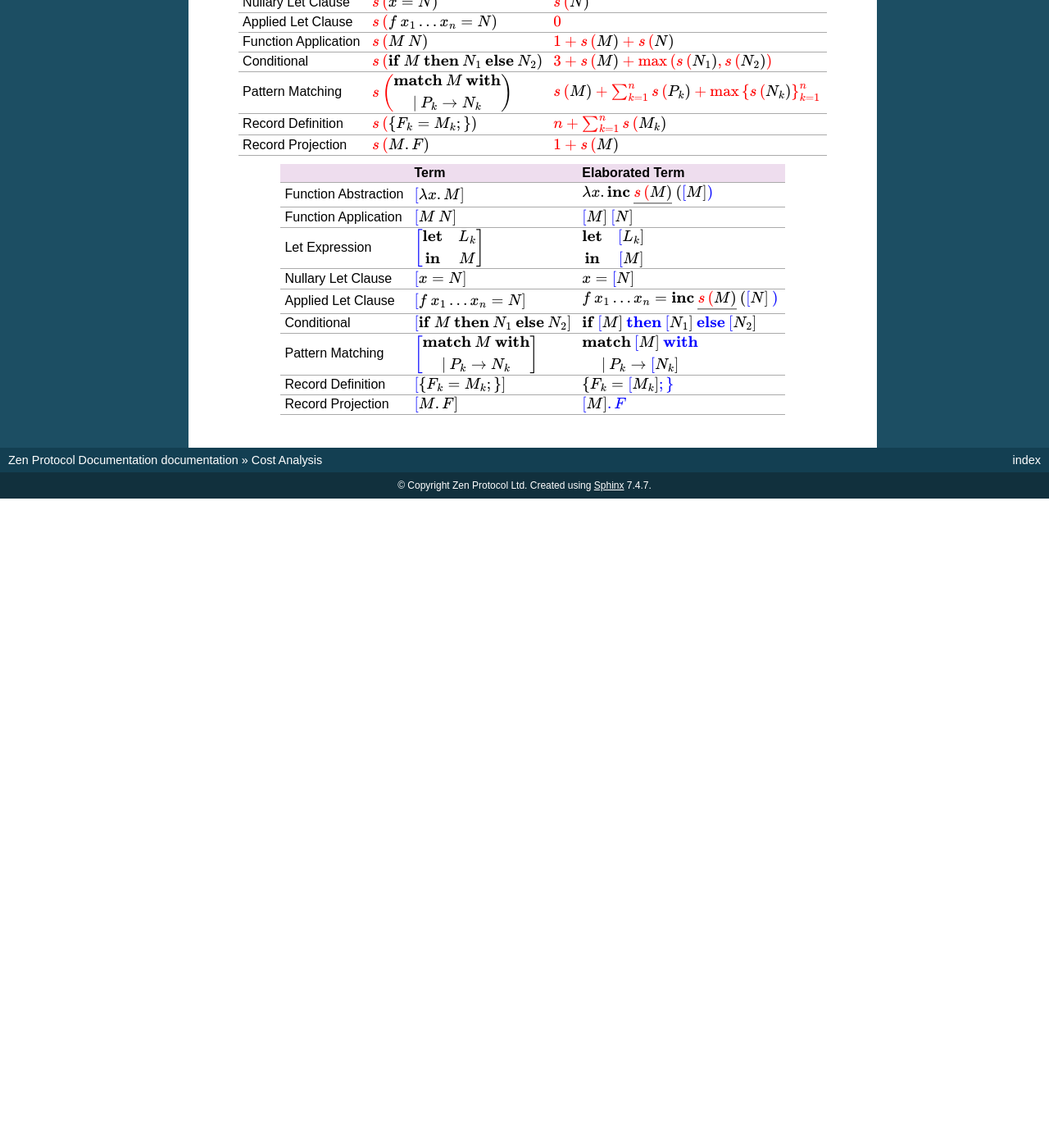
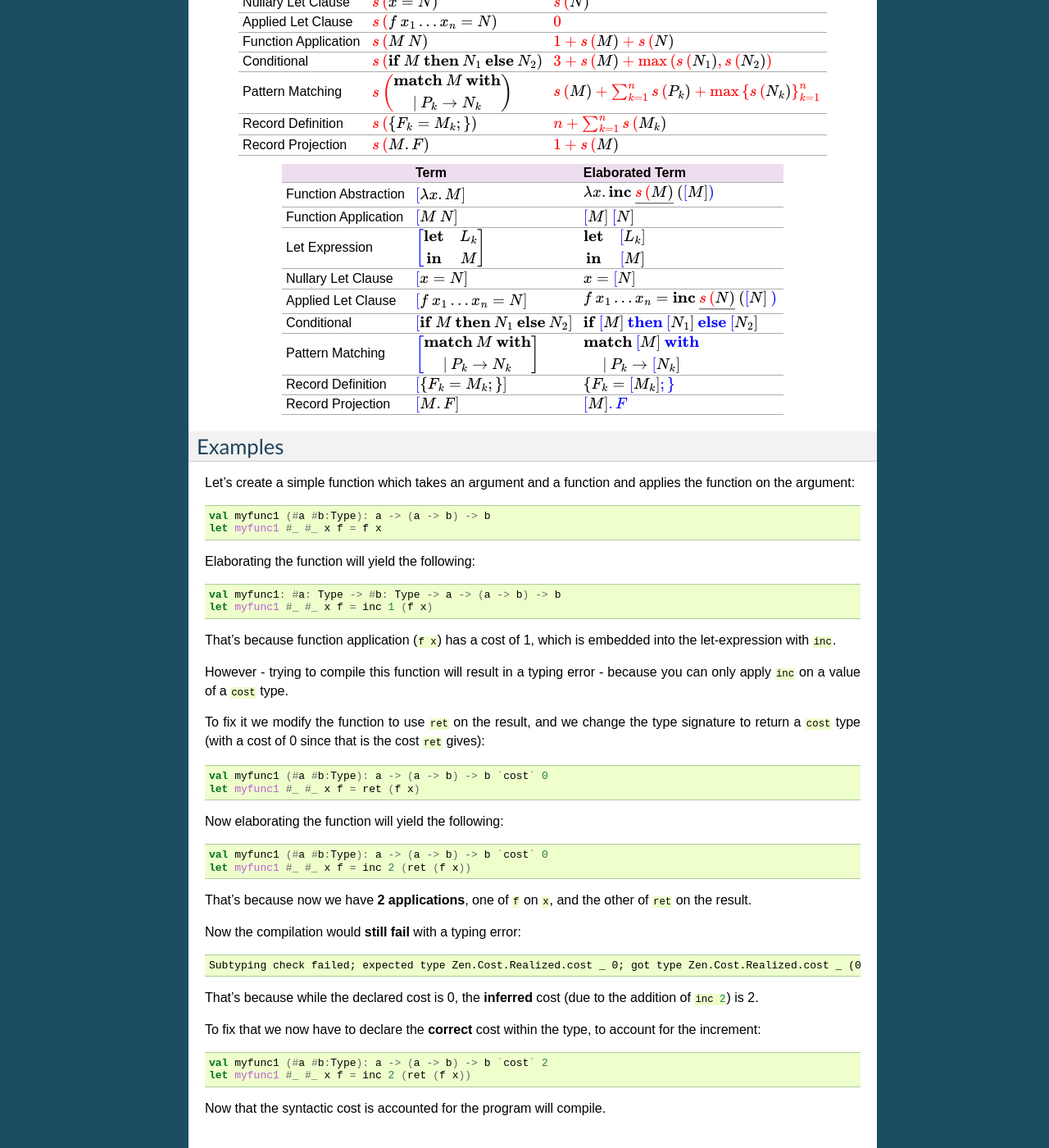
Before and after one commit to zenprotocol/docs, a Sphinx documentation site: the page built from docs/root/contracts/cost.rst, in a window 1280 px wide and 1400 px high, scrolled down 2305 px. Shown: the whole window at 82% size. Built offline with Sphinx 7.4.7, drawn with Linux system fonts in a browser that asks for light colours; before the commit the page ends 2913 px from its top, so only the background shows below that; some of the changed text lies outside the part shown.

Commit message:
added an example to the cost model

```diff
--- a/docs/root/contracts/cost.rst
+++ b/docs/root/contracts/cost.rst
@@ -135,7 +135,7 @@ The elaborator scans the syntax trees of the terms and recursively sums up the c
 each branch, adding additional constant cost with each clause and primitive operation.
 
 Eventually, when the elaborator reaches either a **lambda expression**,
-or a **let expression** - it embeds the accumulated cost of the body of the expression
+or a **let expression** (which could be a **top-level let**) - it embeds the accumulated cost of the body of the expression
 into the body, by replacing it with an application of the :fsharp:`inc` function, along
 with the accumulated cost, on the body; this ensures 2 things:
 
@@ -208,7 +208,7 @@ with the accumulated cost, on the body; this ensures 2 things:
      - :math:`x = \color{blue}{\left[\color{black}{N}\right]}`
    * - Applied Let Clause
      - :math:`\color{blue}{\left[\color{black}{f\:x_{1}\ldots x_{n}=N}\right]}`
-     - :math:`f\:x_{1}\ldots x_{n}=\textbf{inc}\:\underline{\color{red}{s\left(\color{black}{M}\right)}}\:\text{(}\color{blue}{\left[\color{black}{N}\right]}\:\text{)}`
+     - :math:`f\:x_{1}\ldots x_{n}=\textbf{inc}\:\underline{\color{red}{s\left(\color{black}{N}\right)}}\:\text{(}\color{blue}{\left[\color{black}{N}\right]}\:\text{)}`
    * - Conditional
      - :math:`\color{blue}{\left[\color{black}{ \textbf{if}\:M\:\textbf{then}\:N_{1}\:\textbf{else}\:N_{2} }\right]}`
      - :math:`\textbf{if}\:\color{blue}{\left[ \color{black}{M}\right]}\:\textbf{then}\:\color{blue}{\left[ \color{black}{N_{1}}\right]}\:\textbf{else}\:\color{blue}{\left[ \color{black}{N_{2}}\right]}`
@@ -221,3 +221,59 @@ with the accumulated cost, on the body; this ensures 2 things:
    * - Record Projection
      - :math:`\color{blue}{\left[\color{black}{ M.F }\right]}`
      - :math:`\color{blue}{\left[ \color{black}{M}\right]}.F`
+
+
+Examples
+--------
+
+Let's create a simple function which takes an argument and a function and applies the function on the argument:
+
+.. code-block:: fsharp
+
+    val myfunc1 (#a #b:Type): a -> (a -> b) -> b
+    let myfunc1 #_ #_ x f = f x
+
+Elaborating the function will yield the following:
+
+.. code-block:: fsharp
+
+    val myfunc1: #a: Type -> #b: Type -> a -> (a -> b) -> b
+    let myfunc1 #_ #_ x f = inc 1 (f x)
+
+That's because function application (:fsharp:`f x`) has a cost of 1, which is embedded into the let-expression with :fsharp:`inc`.
+
+However - trying to compile this function will result in a typing error - because you can only apply :fsharp:`inc` on a value of a :fsharp:`cost` type.
+
+To fix it we modify the function to use :fsharp:`ret` on the result, and we change the type signature to return a :fsharp:`cost` type
+(with a cost of 0 since that is the cost :fsharp:`ret` gives):
+
+.. code-block:: fsharp
+
+    val myfunc1 (#a #b:Type): a -> (a -> b) -> b `cost` 0
+    let myfunc1 #_ #_ x f = ret (f x)
+
+Now elaborating the function will yield the following:
+
+.. code-block:: fsharp
+
+    val myfunc1 (#a #b:Type): a -> (a -> b) -> b `cost` 0
+    let myfunc1 #_ #_ x f = inc 2 (ret (f x))
+
+That's because now we have **2 applications**, one of :fsharp:`f` on :fsharp:`x`, and the other of :fsharp:`ret` on the result.
+
+Now the compilation would **still fail** with a typing error:
+
+.. code-block:: none
+
+    Subtyping check failed; expected type Zen.Cost.Realized.cost _ 0; got type Zen.Cost.Realized.cost _ (0 + 2)
+
+That's because while the declared cost is 0, the **inferred** cost (due to the addition of :fsharp:`inc 2`) is 2.
+
+To fix that we now have to declare the **correct** cost within the type, to account for the increment:
+
+.. code-block:: fsharp
+
+    val myfunc1 (#a #b:Type): a -> (a -> b) -> b `cost` 2
+    let myfunc1 #_ #_ x f = inc 2 (ret (f x))
+
+Now that the syntactic cost is accounted for the program will compile.
```
